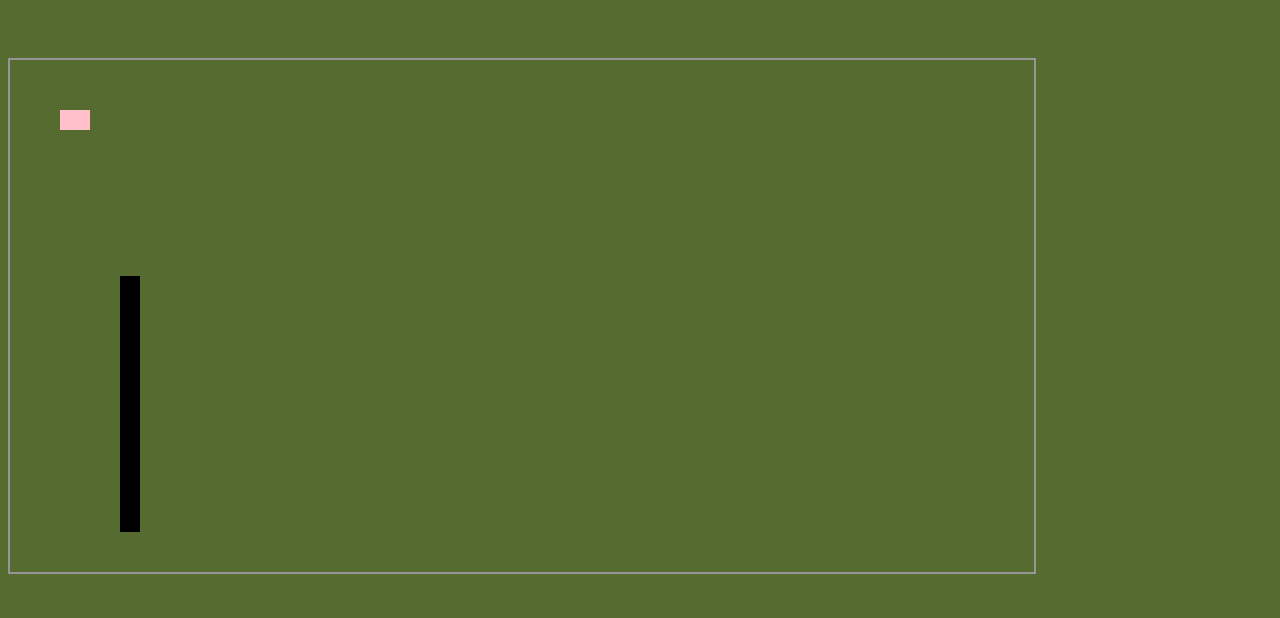
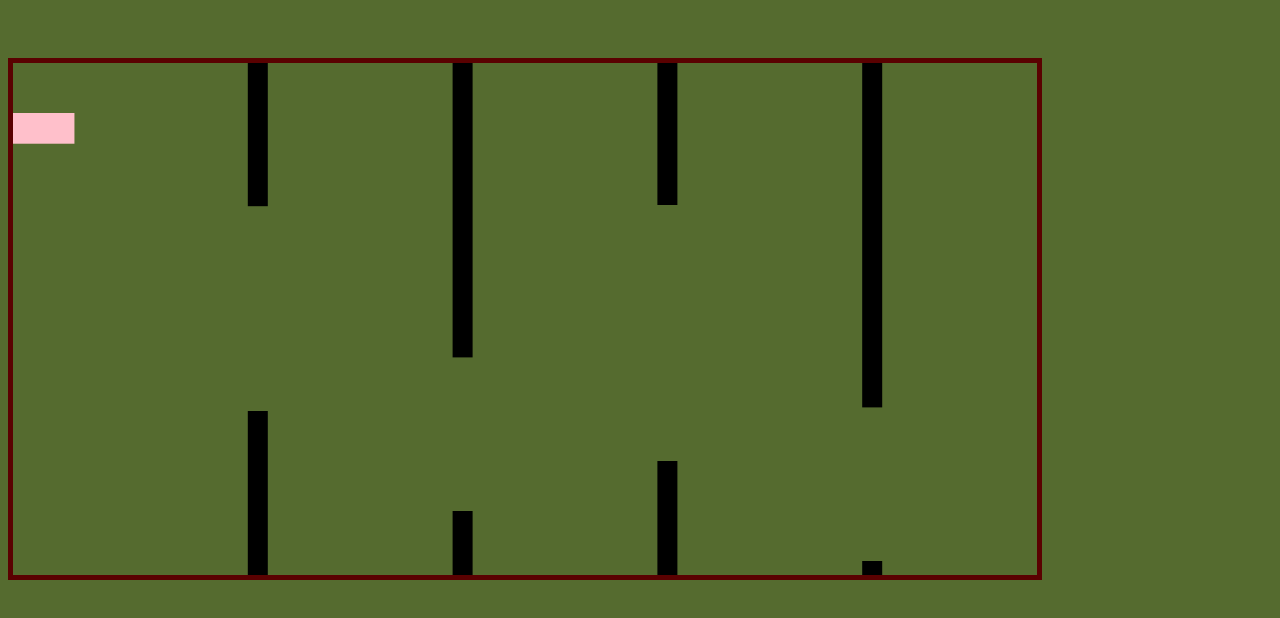
Before and after one commit to hitsher/Game, a plain HTML site: page index.html in a window 1280 px wide. Drawn offline with Linux system fonts and the light colour scheme.

Commit message:
Add meteors

```diff
--- a/script.js
+++ b/script.js
@@ -1,20 +1,15 @@
 const canvasElem = document.getElementById('stage');
 const ctx = canvasElem.getContext('2d');
+let points = 0;
+let addMove = 1;
 
-canvasElem.width = innerWidth*0.8;
-canvasElem.height = canvasElem.width/2;
-
-
-const meteorMove = meteorsGame => {
-    meteorsGame.forEach(meteorGame => {
-        meteorGame.move(collisionObjects)
-    })
-};
+canvasElem.width = innerWidth * 0.8;
+canvasElem.height = canvasElem.width / 2;
 
 class space {
-    constructor(width, height, color, positionX, positionY) {
-        this.width = width;
-        this.height = height;
+    constructor(color, positionX, positionY) {
+        this.width = canvasElem.width*0.06;
+        this.height = this.width/2;
         this.color = color;
         this.positionX = positionX;
         this.positionY = positionY;
@@ -31,22 +26,32 @@ class Meteor {
     }
 };
 
-const drawObject = (collisionObjects, context) => {
-    collisionObjects.forEach(collisionObject => {
-        context.fillStyle = collisionObject.color;
-        context.fillRect(collisionObject.positionX, collisionObject.positionY, collisionObject.width, collisionObject.height)
-    });
+function drawObjects(objectsToDraw, context) {
+    for (let i = 0; i < objectsToDraw.length; i++) {
+        context.fillStyle = objectsToDraw[i].color;
+        context.fillRect(objectsToDraw[i].positionX, objectsToDraw[i].positionY, objectsToDraw[i].width, objectsToDraw[i].height)
+    };
 }
 
-const collisionObjects = [];
+const objectsToDraw = [];
 const meteorsGame = [];
 
-const playerspace = new space(30, 20, "pink", 50, 50);
-const Meteor1 = new Meteor(20, canvasElem.height*0.5, "black", 110, 50);
-const Meteor11 = new Meteor(20, canvasElem.height*0.5, "black", 110, 50-canvasElem.height);
+const playerspace = new space("pink", 0, 50);
+const Meteor1 = new Meteor(20, canvasElem.height * 0.6, "black", canvasElem.width * 0.2 + 30, 50 - canvasElem.height);
+const Meteor2 = new Meteor(20, canvasElem.height * 0.5, "black", canvasElem.width * 0.2 + 30, 50);
 
-collisionObjects.push(playerspace, Meteor1, Meteor11);
-meteorsGame.push(Meteor1,Meteor11);
+const Meteor3 = new Meteor(20, canvasElem.height * 0.7, "black", canvasElem.width * 0.4 + 30, 150 - canvasElem.height);
+const Meteor4 = new Meteor(20, canvasElem.height * 0.5, "black", canvasElem.width * 0.4 + 30, 150);
+
+const Meteor5 = new Meteor(20, canvasElem.height * 0.5, "black", canvasElem.width * 0.6 + 30, 100 - canvasElem.height);
+const Meteor6 = new Meteor(20, canvasElem.height * 0.8, "black", canvasElem.width * 0.6 + 30, 100);
+
+const Meteor7 = new Meteor(20, canvasElem.height * 0.7, "black", canvasElem.width * 0.8 + 30, 200 - canvasElem.height);
+const Meteor8 = new Meteor(20, canvasElem.height * 0.5, "black", canvasElem.width * 0.8 + 30, 200);
+
+
+objectsToDraw.push(playerspace, Meteor1, Meteor2, Meteor3, Meteor4, Meteor5, Meteor6, Meteor7, Meteor8);
+meteorsGame.push(Meteor1, Meteor2, Meteor3, Meteor4, Meteor5, Meteor6, Meteor7, Meteor8);
 
 let up = false;
 let right = false;
@@ -110,14 +115,11 @@ document.addEventListener('keyup', function (e) {
     }
 });
 
-
-let points = 0;
 function checkCollision(meteorsGame) {
     const spaceLeft = that.positionX;
     const spaceRight = that.positionX + that.width;
     const spaceBottom = that.positionY + that.height;
     const spaceTop = that.positionY;
-
 
     for (let i = 0; i < meteorsGame.length; i++) {
         let objectRight = meteorsGame[i].positionX + meteorsGame[i].width;
@@ -125,39 +127,46 @@ function checkCollision(meteorsGame) {
         let objectTop = meteorsGame[i].positionY;
         let objectBottom = meteorsGame[i].positionY + meteorsGame[i].height;
         if ((spaceRight > objectLeft) && (spaceTop < objectBottom) && (spaceBottom > objectTop) && (spaceLeft < objectRight)) {
-            alert("Collision!!")
-            that.positionX = 50;
+            that.positionX = 0;
             that.positionY = 50;
+            left = false;
+            right = false;
+            up = false;
+            down = false;
+            addMove = 1;
         }
     }
-    if (spaceRight==canvasElem.width){
-        console.log("Winner!!")
-        that.positionX = 50;
+    if (spaceRight == canvasElem.width) {
+        that.positionX = 0;
         that.positionY = 50;
-        points=points+1;
-        console.log(points)
+        points = points + 1;
+        left = false;
+        right = false;
+        up = false;
+        down = false;
+        addMove = addMove + 1;
     }
 }
 
 function moveObj(meteorsGame) {
     for (let i = 0; i < meteorsGame.length; i++) {
-        let addMove = 4;
         meteorsGame[i].positionY = meteorsGame[i].positionY + addMove;
-        if(meteorsGame[i].positionY>canvasElem.height){
-            meteorsGame[i].positionY=-canvasElem.height}
+        if (meteorsGame[i].positionY > canvasElem.height) {
+            meteorsGame[i].positionY = -canvasElem.height
+        }
     }
 }
 
-
 const run = () => {
     ctx.clearRect(0, 0, canvasElem.width, canvasElem.height);
-    drawObject(collisionObjects, ctx);
+    drawObjects(objectsToDraw, ctx);
+    moveObj(meteorsGame);
     checkCollision(meteorsGame);
-    moveObj(meteorsGame)
+
 }
 
-function timer (){
-let timer = setInterval(run, 1000 / 60);
+function timer() {
+    let timer = setInterval(run, 1000 / 60);
 }
 
 timer()
--- a/style.css
+++ b/style.css
@@ -9,6 +9,6 @@ body {
 }
 
 canvas {
-    border: 2px solid rgb(151, 149, 149);
+    border: 5px solid rgb(90, 1, 1);
     margin: 50px auto;
 }
```
